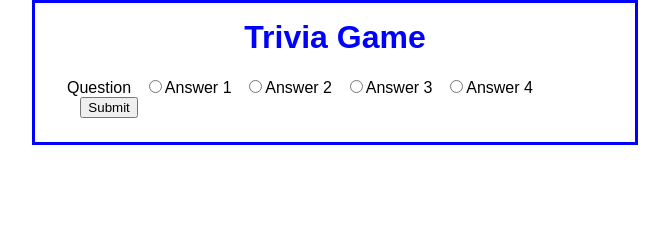
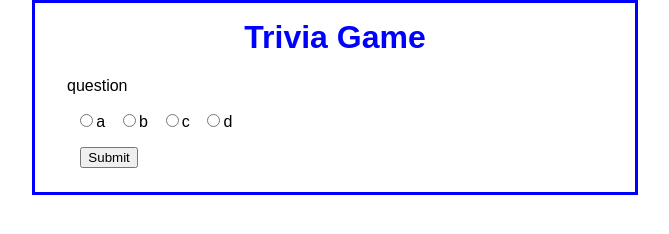
Before and after one commit to DJMurphy88/Trivia, a plain HTML site: page index.html in a window 1280 px wide. Both pictures are taken after a click on the button "Start". Shown: the whole page, without its empty margins (305-974 px from the left). Drawn offline with Linux system fonts and the light colour scheme.

Commit message:
Question and Answers text changing added

```diff
--- a/index.html
+++ b/index.html
@@ -16,12 +16,17 @@
         </div>
 
         <div id = "question_page">
-            <label id = "question" value = "1">Question</label>
-            <input type="radio" name="button" id = "A1" value = "answer1">Answer 1
-            <input type="radio" name="button" id = "A2" value = "answer2">Answer 2
-            <input type="radio" name="button" id = "A3" value = "answer3">Answer 3
-            <input type="radio" name="button" id = "A4" value = "answer4">Answer 4
+            <label id = "question"></label>
+            <p>
+            <input type="radio" name="button" id = "A1" value = "a"><span></span>
+            <input type="radio" name="button" id = "A2" value = "b"><span></span>
+            <input type="radio" name="button" id = "A3" value = "c"><span></span>
+            <input type="radio" name="button" id = "A4" value = "d"><span></span>
+            </p>
             <input type="button" id="submit" value="Submit">
+
+
+
         </div>
 
         <div id = "score_page">
--- a/trivia.js
+++ b/trivia.js
@@ -9,6 +9,7 @@ $("#question_page").style.display = "none"
 $("#score_page").style.display = "none"
 
 const start_game = () => {
+    set_question()
     $("#start_page").style.display = "none"
     $("#question_page").style.display = "block"
 }
@@ -20,20 +21,32 @@ const restart = () => {
 const show_score = () => {
     $("#question_page").style.display = "none"
     $("#score_page").style.display = "block"
-
-
 }
 
+const set_question = () => {
+
+    let question_array = [
+        {question: "question",
+         answers: {a: "a", b: "b", c: "c", d: "d"}, right_answer: "a"}]
+
+    $("#question").value = question_array[0].right_answer
+    $("#question").innerHTML = question_array[0].question
+
+    $("#A1").nextElementSibling.innerHTML = question_array[0].answers.a
+    $("#A2").nextElementSibling.innerHTML = question_array[0].answers.b
+    $("#A3").nextElementSibling.innerHTML = question_array[0].answers.c
+    $("#A4").nextElementSibling.innerHTML = question_array[0].answers.d
+}
 
 const submit_answer = () => {
     let player_answer = ""
     let radios = document.getElementsByName("button")
-    let right_answer = "answer1"
+
+    let right_answer = document.getElementById("question").value
 
     if (question_number <= 9) {
         for (let i = 0; i < radios.length; i++) {
             if (radios[i].checked) {
-                console.log(radios[i].value)
                 player_answer = radios[i].value
                 break
             }
@@ -47,10 +60,10 @@ const submit_answer = () => {
         show_score()
     }
 
-    console.log(question_number)
-    console.log(player_answer)
-    console.log(right_answer)
-    console.log(correct_answers)
+    console.log("Question number: " +question_number)
+    console.log("Player answer: " +player_answer)
+    console.log("Right answer: " +right_answer)
+    console.log("Correct answer: " +correct_answers)
 }
 
 document.addEventListener("DOMContentLoaded", () => {
```
